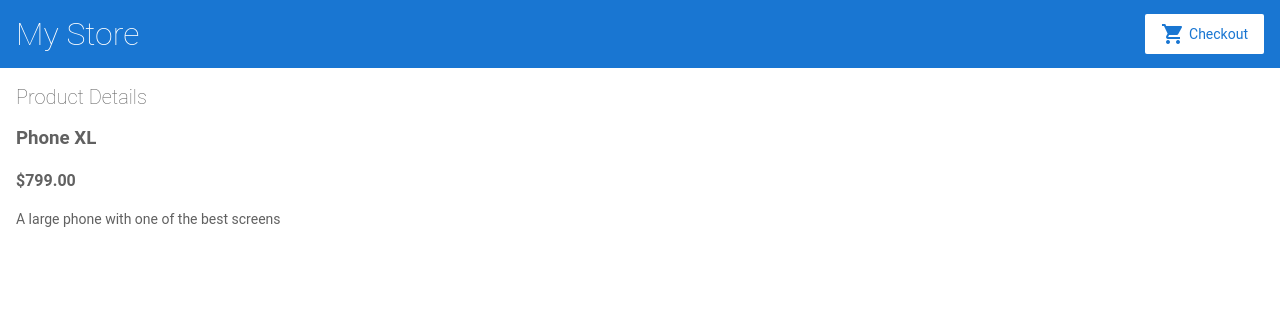
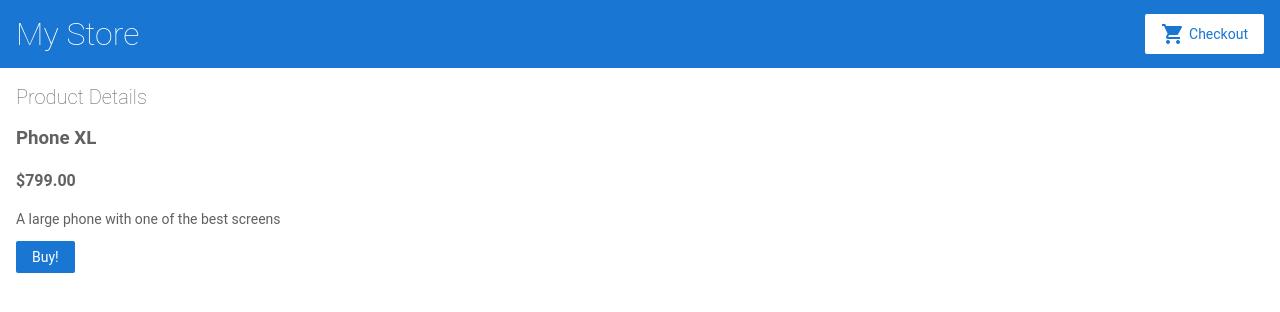
Before and after one commit to feliperomero3/angular-illustrative-sample, an Angular app: page /products/0 in a window 1280 px wide. Shown: the top 312 px of the page. Built offline with nearby package versions, Linux system fonts and the light colour scheme.

Commit message:
Use the cart service.

```diff
--- a/src/app/product-details/product-details.component.html
+++ b/src/app/product-details/product-details.component.html
@@ -5,3 +5,5 @@
     <h4>{{ product.price | currency }}</h4>
     <p>{{ product.description }}</p>
 </div>
+
+<button (click)="addToCart(product)">Buy!</button>
--- a/src/app/product-details/product-details.component.ts
+++ b/src/app/product-details/product-details.component.ts
@@ -2,6 +2,7 @@ import { Component, OnInit } from "@angular/core";
 import { ActivatedRoute } from "@angular/router";
 
 import { products } from "../products";
+import { CartService } from "../cart.service";
 
 @Component({
   selector: "app-product-details",
@@ -10,7 +11,9 @@ import { products } from "../products";
 export class ProductDetailsComponent implements OnInit {
   product: { name: string; price: number; description: string; };
 
-  constructor(private route: ActivatedRoute) { }
+  constructor(
+    private route: ActivatedRoute,
+    private cartService: CartService) { }
 
   ngOnInit(): void {
     this.route.paramMap.subscribe(params => {
@@ -18,4 +21,9 @@ export class ProductDetailsComponent implements OnInit {
     });
   }
 
+  addToCart(product: { name: string; price: number; description: string; }): void {
+    this.cartService.addToCart(product);
+    window.alert("Your product has been added to the cart!");
+  }
+
 }
```
